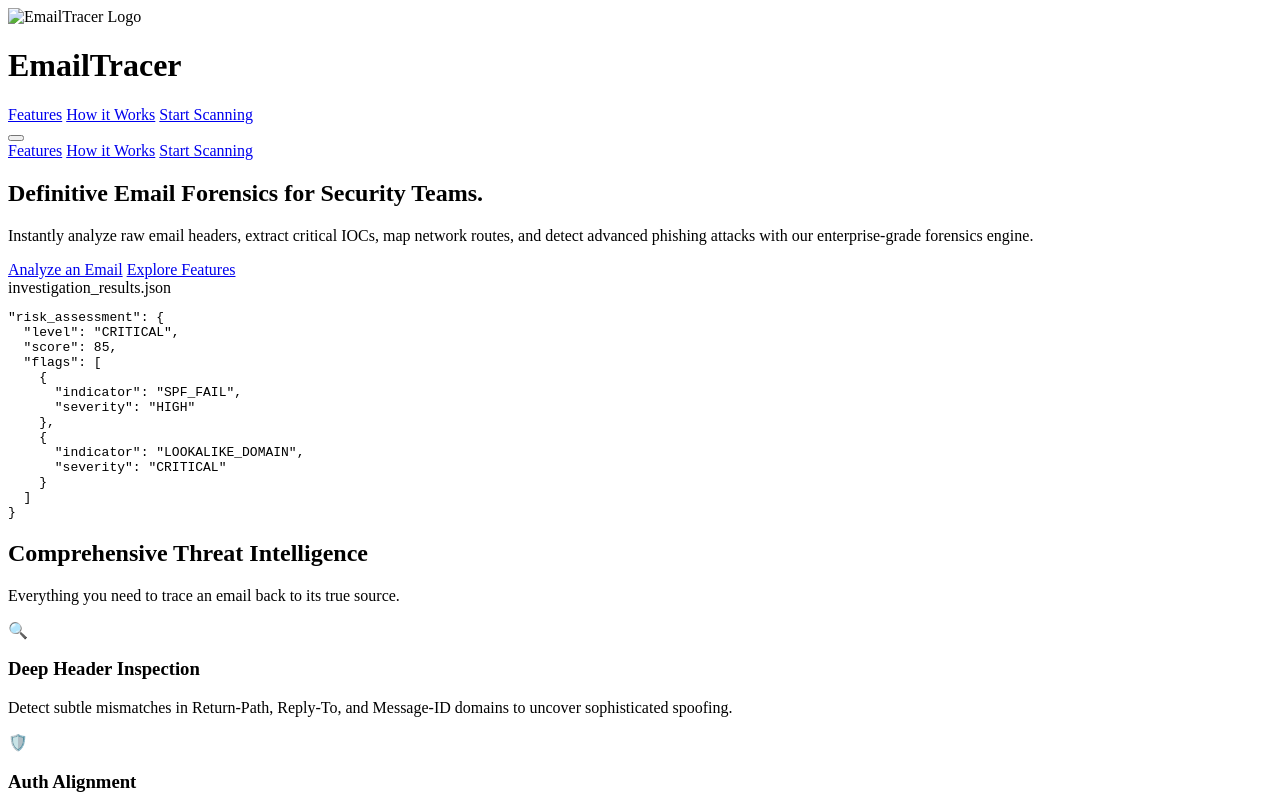
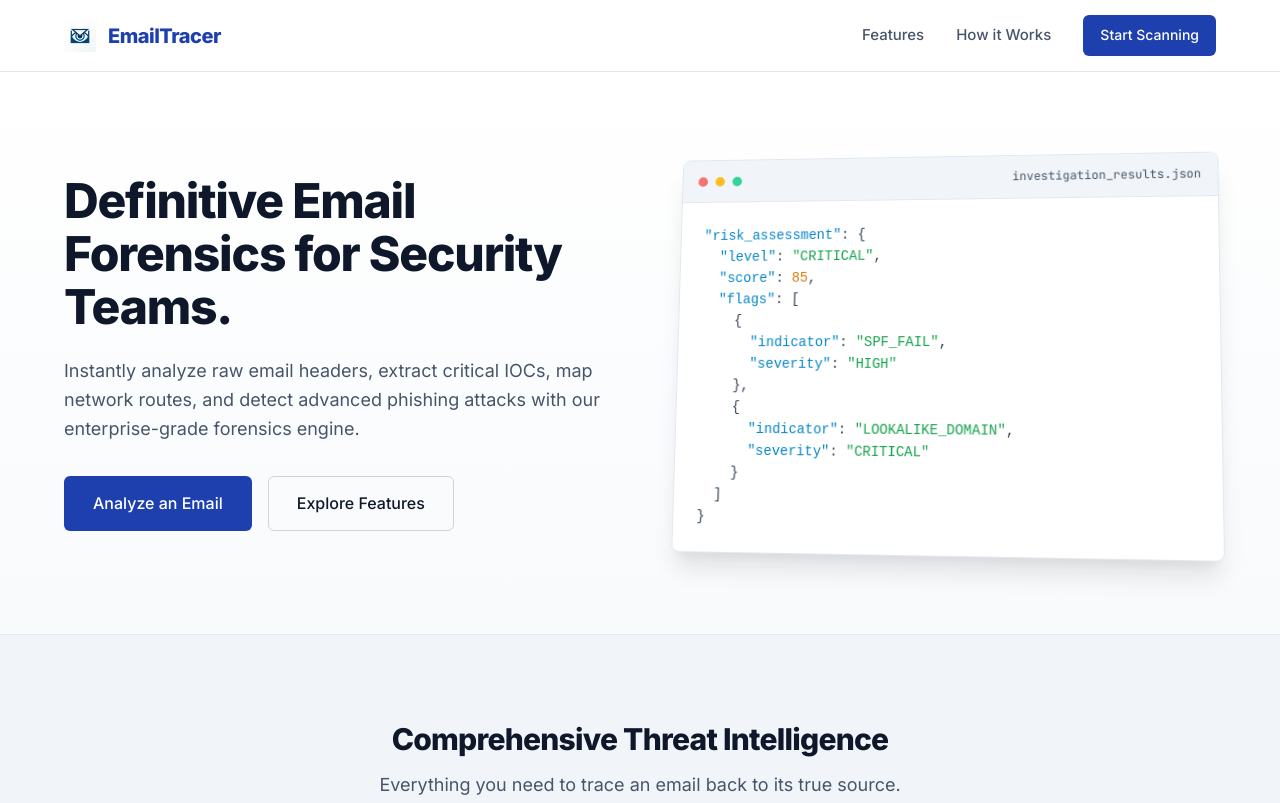
Before and after one commit to Honeyknows/weknows, a plain HTML site: page EmailTracer/static/index.html in a window 1280 px wide. Shown: the top 803 px of the page. Drawn offline with Linux system fonts and the light colour scheme; the site is published under a folder, as on GitHub Pages, so addresses that start at the root find nothing.

Commit message:
fix: update static file paths to be relative for cloudflare pages deployment

```diff
--- a/EmailTracer/static/index.html
+++ b/EmailTracer/static/index.html
@@ -11,8 +11,8 @@
     <link href="https://fonts.googleapis.com/css2?family=Inter:wght@400;500;600;700;800&family=JetBrains+Mono:wght@400;500&display=swap" rel="stylesheet">
 
     <!-- CSS & Favicon -->
-    <link rel="stylesheet" href="/static/style.css">
-    <link rel="icon" type="image/png" href="/static/logo.png">
+    <link rel="stylesheet" href="./style.css">
+    <link rel="icon" type="image/png" href="./logo.png">
 </head>
 <body>
 
@@ -20,7 +20,7 @@
     <header class="top-nav">
         <div class="nav-container">
             <div class="brand">
-                <img src="/static/logo.png" alt="EmailTracer Logo" class="brand-logo">
+                <img src="./logo.png" alt="EmailTracer Logo" class="brand-logo">
                 <h1>EmailTracer</h1>
             </div>
 
@@ -333,6 +333,6 @@
         </div>
     </section>
 
-    <script src="/static/app.js"></script>
+    <script src="./app.js"></script>
 </body>
 </html>
```
